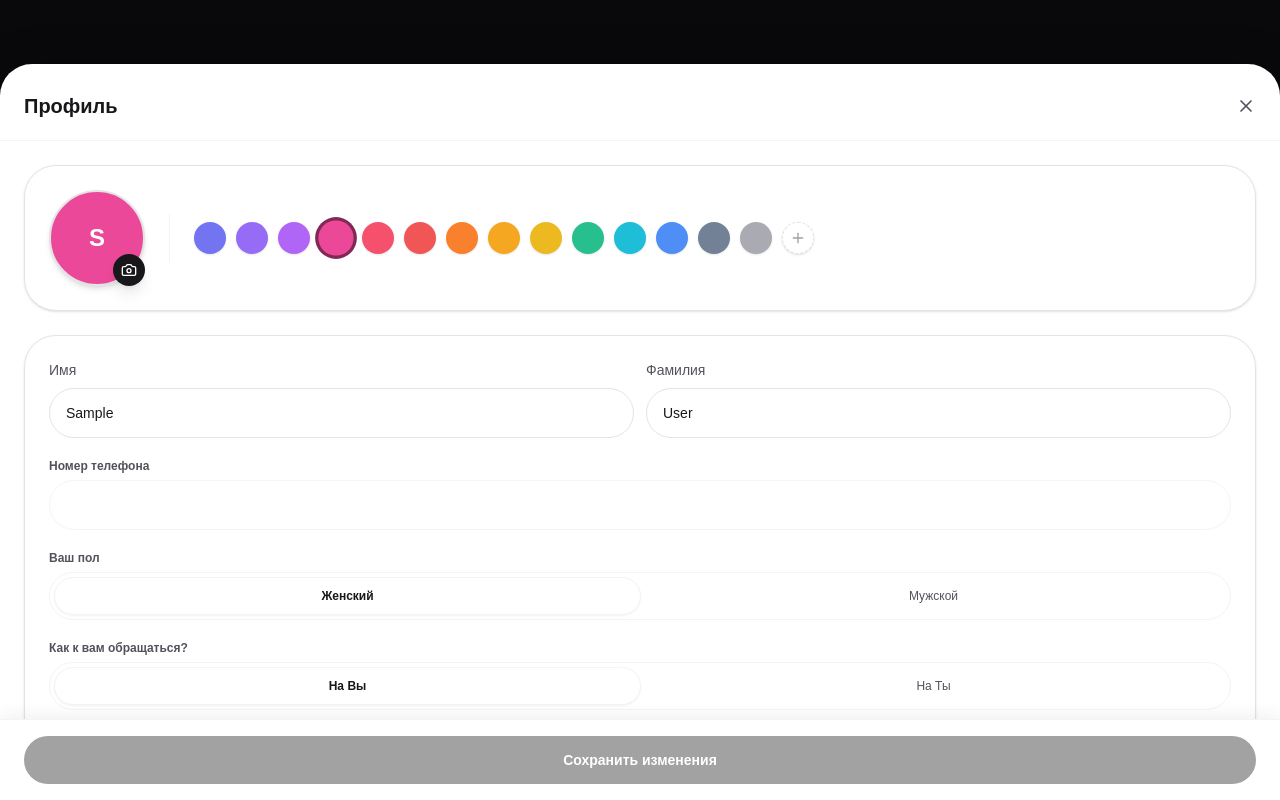
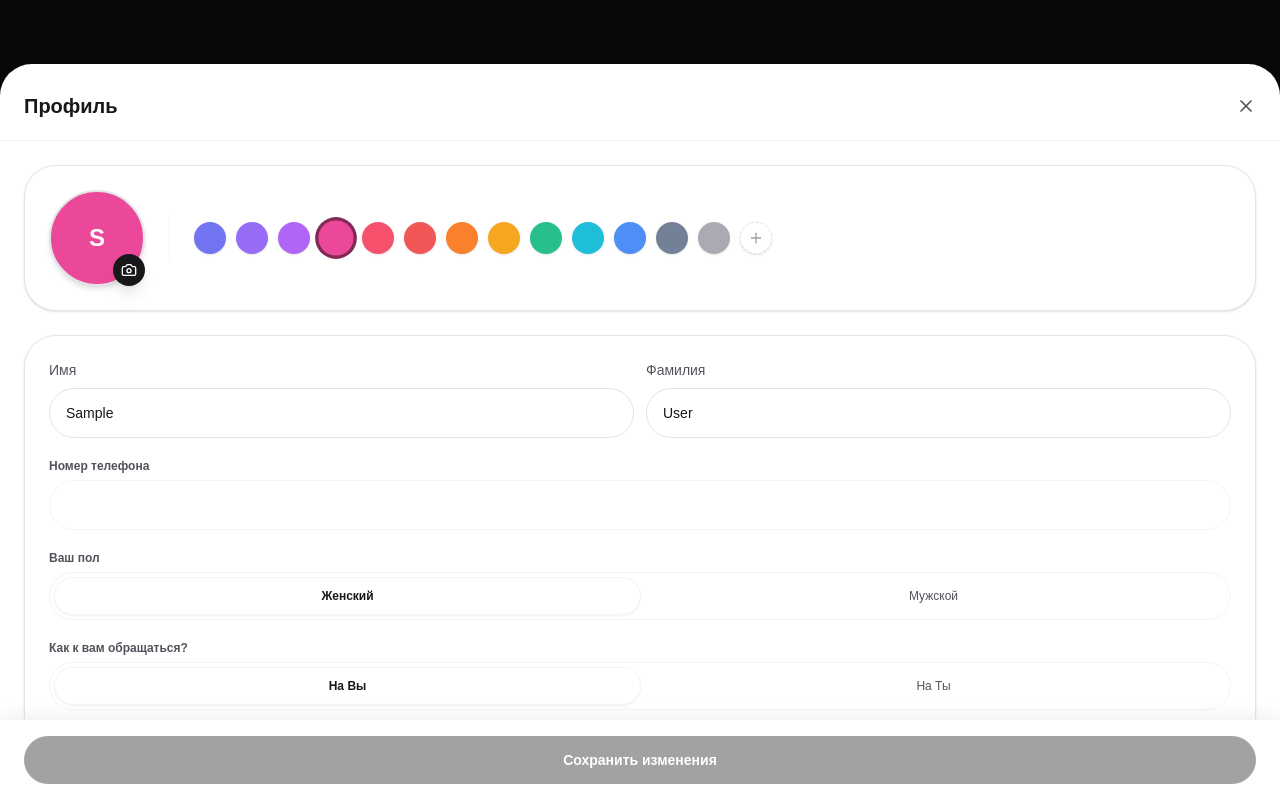
Before and after one commit to bliky-app/client, a React (Vite) app in the folder apps/web/: page /settings in a window 1280 px wide. Built offline with nearby package versions, Linux system fonts and the light colour scheme; sample sign-in values are in the browser's storage.

Commit message:
style: set color picker preset colors to exactly 13 base colors

```diff
--- a/apps/web/src/components/ui/ColorPicker.tsx
+++ b/apps/web/src/components/ui/ColorPicker.tsx
@@ -9,7 +9,6 @@ const DEFAULT_PRESET_COLORS = [
   "#ef4444", // Crimson
   "#f97316", // Orange
   "#f59e0b", // Amber
-  "#eab308", // Yellow
   "#10b981", // Emerald Green
   "#06b6d4", // Cyan
   "#3b82f6", // Royal Blue
```
